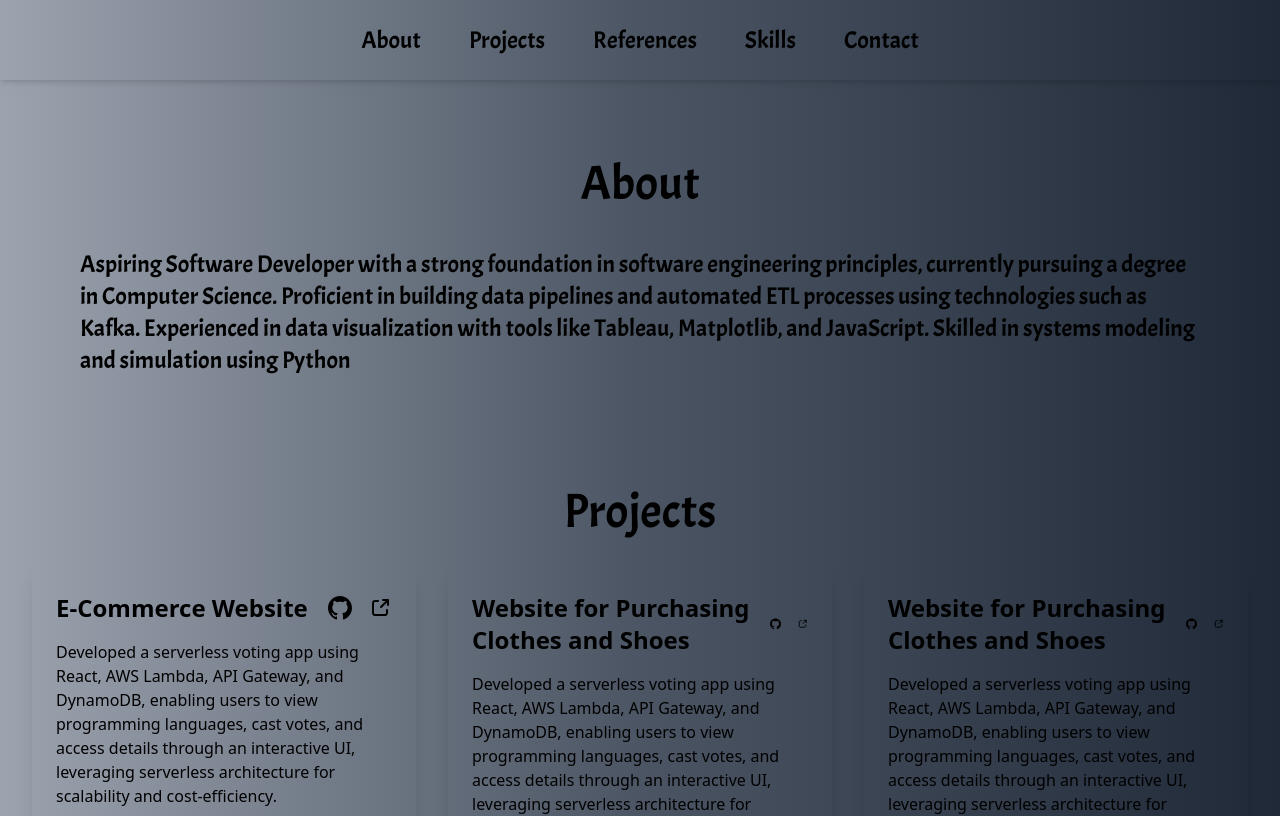
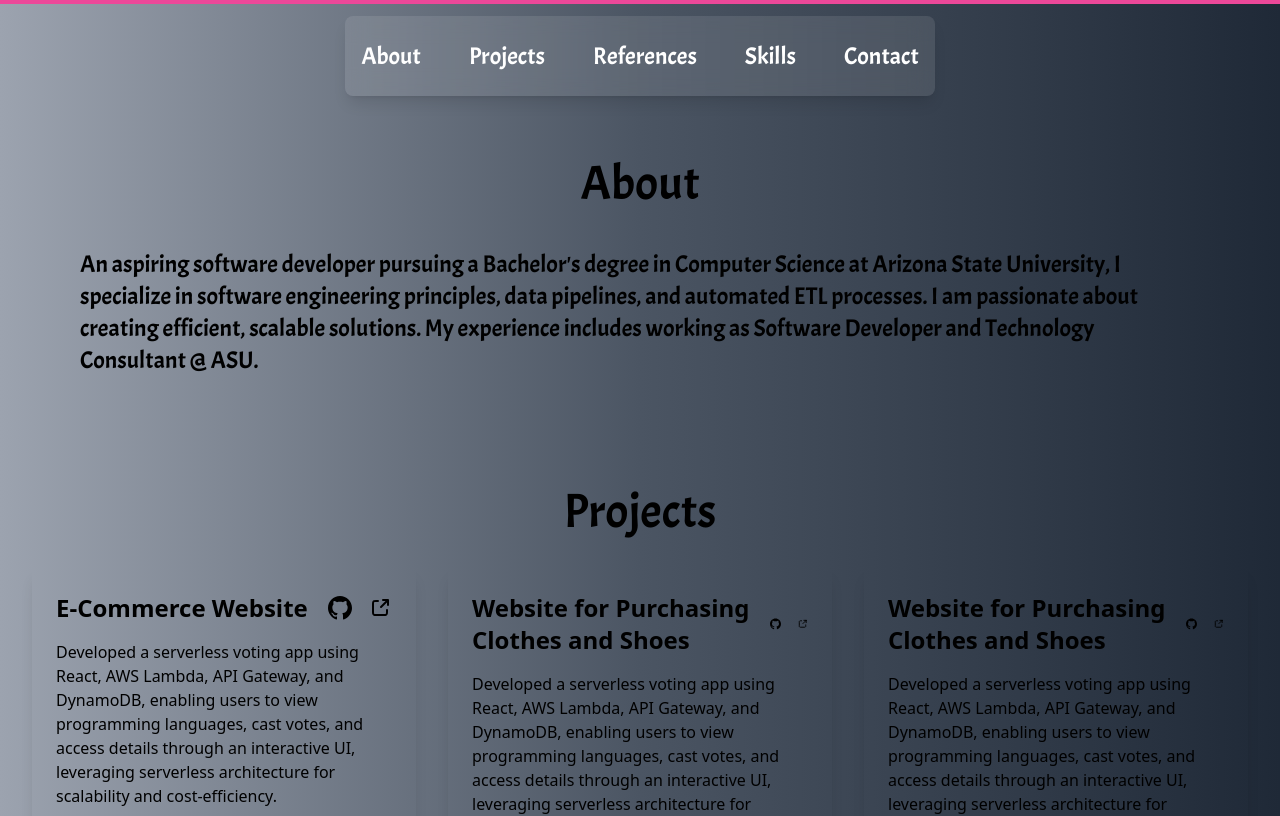
Before and after one commit to likeMike001/mike-port, a React (Create React App) app: page / in a window 1280 px wide. Shown: the top 816 px of the page. Built offline with nearby package versions, Linux system fonts and the light colour scheme.

Commit message:
made header-comp transparent

```diff
--- a/src/components/about/about.component.jsx
+++ b/src/components/about/about.component.jsx
@@ -6,35 +6,13 @@ const About = () => {
     return (
 
 
-      <motion.div className=" p-20 mt-20"
-        // animate = {{
-        //     scale : [1,2,2,1,1],
-        //     rotate: [0, 0, 270, 270, 0],
-        //     borderRadius: ["20%", "20%", "50%", "50%", "20%"],
-        // }}
-        // transition={{
-        //     duration : 2,
-        //     ease :"easeOut",
-        // }}
-        // drag
-        dragConstraints={{
-          top: -50,
-          left: -50,
-          right: 50,
-          bottom: 50,
-        }}
+      <div className=" p-20 mt-20" >
 
-        >
-        {/* <img
-          className="w-25 h-20 mr-8 "
-        //   src={crwn}
-          alt="Crown"
-        /> */}
         <h3 className="font-customFont text-5xl text-center mb-10 text-textPrimary">About</h3>
        <p className ="font-customFont text-2xl -mt-15">
-       Aspiring Software Developer with a strong foundation in software engineering principles, currently pursuing a degree in Computer Science. Proficient in building data pipelines and automated ETL processes using technologies such as Kafka. Experienced in data visualization with tools like Tableau, Matplotlib, and JavaScript. Skilled in systems modeling and simulation using Python
+        An aspiring software developer pursuing a Bachelor's degree in Computer Science at Arizona State University, I specialize in software engineering principles, data pipelines, and automated ETL processes. I am passionate about creating efficient, scalable solutions. My experience includes working as  Software Developer and Technology Consultant @ ASU.
         </p>
-      </motion.div>
+      </div>
     );
   }
 
--- a/src/components/contact/contact.component.jsx
+++ b/src/components/contact/contact.component.jsx
@@ -9,7 +9,7 @@ const Contact = () => {
         <a href="https://www.linkedin.com/in/rudresh-bhandari-0817481aa/" target="_blank" rel="noopener noreferrer">
           <img src={linkedIn} alt="LinkedIn" className="w-10 h-10 " />
         </a>
-        <a href="https://github.com/YourGitHubUsername" target="_blank" rel="noopener noreferrer">
+        <a href="https://github.com/likeMike001" target="_blank" rel="noopener noreferrer">
           <img src={gitHubI} alt="GitHub" className="w-10 h-10 " />
         </a>
       </div>
--- a/src/components/header/header.component.css
+++ b/src/components/header/header.component.css
@@ -0,0 +1,5 @@
+/* Custom CSS for backdrop filter
+.backdrop-blur-md {
+    backdrop-filter: blur(10px);
+  }
+   */
--- a/src/components/header/header.component.jsx
+++ b/src/components/header/header.component.jsx
@@ -3,15 +3,14 @@ import './header.component.css';
 
 const Header = () => {
   return (
-    <motion.div>
-     <div className="fixed top-0 left-0 right-0 bg-gradient-to-r from-gray-400 via-gray-600 to-gray-800 shadow-md flex items-center justify-center space-x-4 py-4 z-10">
-        <a href = "#about" className="px-4 py-2 text-2xl from-gray-400 via-gray-600 to-gray-800 hover:bg-pink-700 font-customFont">About</a>
-        <a href = "#projects" className="px-4 py-2 text-2xl from-gray-400 via-gray-600 to-gray-800 hover:bg-pink-700 font-customFont">Projects</a>
-        <a href = "#references" className="px-4 py-2 text-2xl  from-gray-400 via-gray-600 to-gray-800 hover:bg-pink-700 font-customFont">References</a>
-        <a href = "#contact" className="px-4 py-2 text-2xl from-gray-400 via-gray-600 to-gray-800 hover:bg-pink-700 font-customFont">Skills</a>
-        <a href = "#contact" className="px-4 py-2  text-2xl from-gray-400 via-gray-600 to-gray-800 hover:bg-pink-700 font-customFont">Contact</a>
-
-      </div>
+    <motion.div className="fixed top-0 left-0 right-0 flex justify-center z-10">
+      <nav className="w-max bg-white bg-opacity-10 backdrop-blur-md rounded-lg shadow-lg flex items-center justify-center space-x-4 py-4 mt-4">
+        <a href="#about" className="px-4 py-2 text-2xl text-white hover:bg-white hover:bg-opacity-20 rounded font-customFont transition duration-300">About</a>
+        <a href="#projects" className="px-4 py-2 text-2xl text-white hover:bg-white hover:bg-opacity-20 rounded font-customFont transition duration-300">Projects</a>
+        <a href="#references" className="px-4 py-2 text-2xl text-white hover:bg-white hover:bg-opacity-20 rounded font-customFont transition duration-300">References</a>
+        <a href="#skills" className="px-4 py-2 text-2xl text-white hover:bg-white hover:bg-opacity-20 rounded font-customFont transition duration-300">Skills</a>
+        <a href="#contact" className="px-4 py-2 text-2xl text-white hover:bg-white hover:bg-opacity-20 rounded font-customFont transition duration-300">Contact</a>
+      </nav>
     </motion.div>
   );
 };
--- a/src/components/skills/skills.data.js
+++ b/src/components/skills/skills.data.js
@@ -47,4 +47,5 @@ export const skillsData = {
         { name: "Scipy", icon: sciIcon},
       ],
     },
+
   };
```
Also changed, not shown: src/components/about/about.component.css (added).
